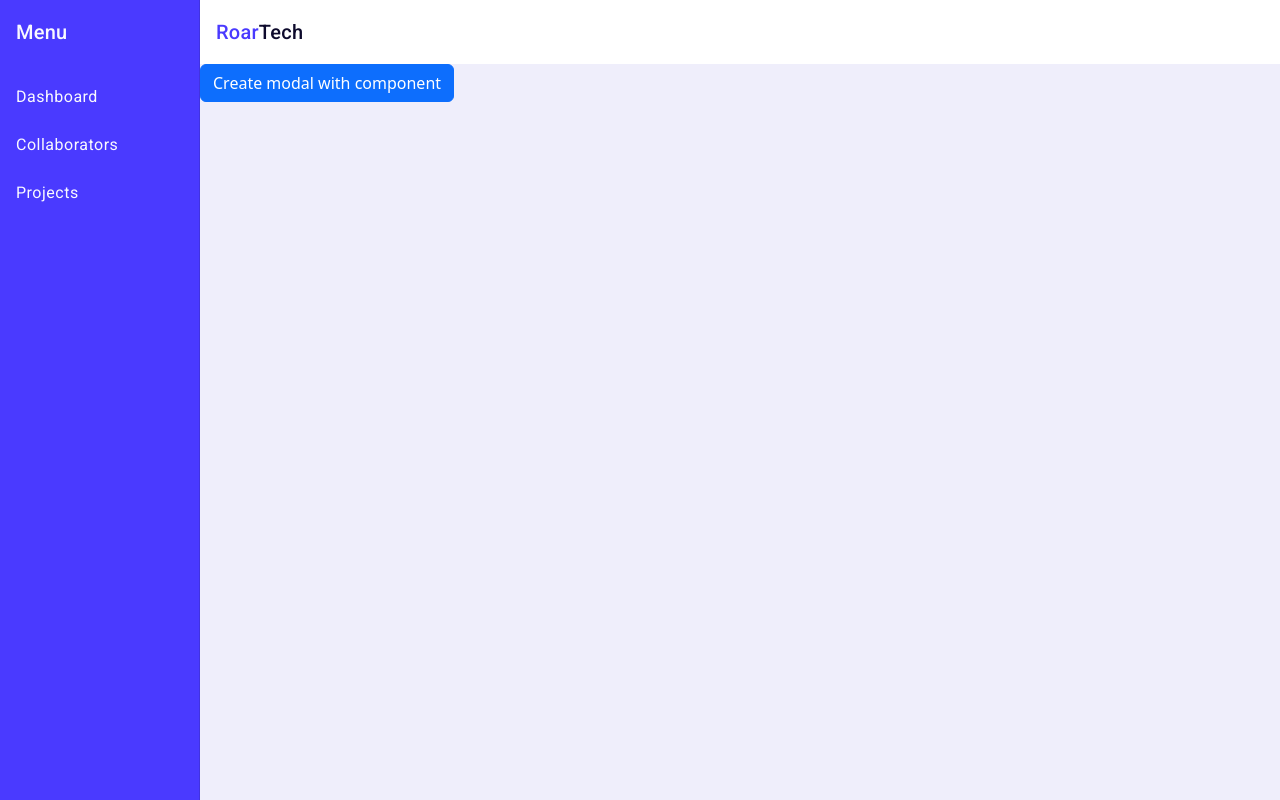
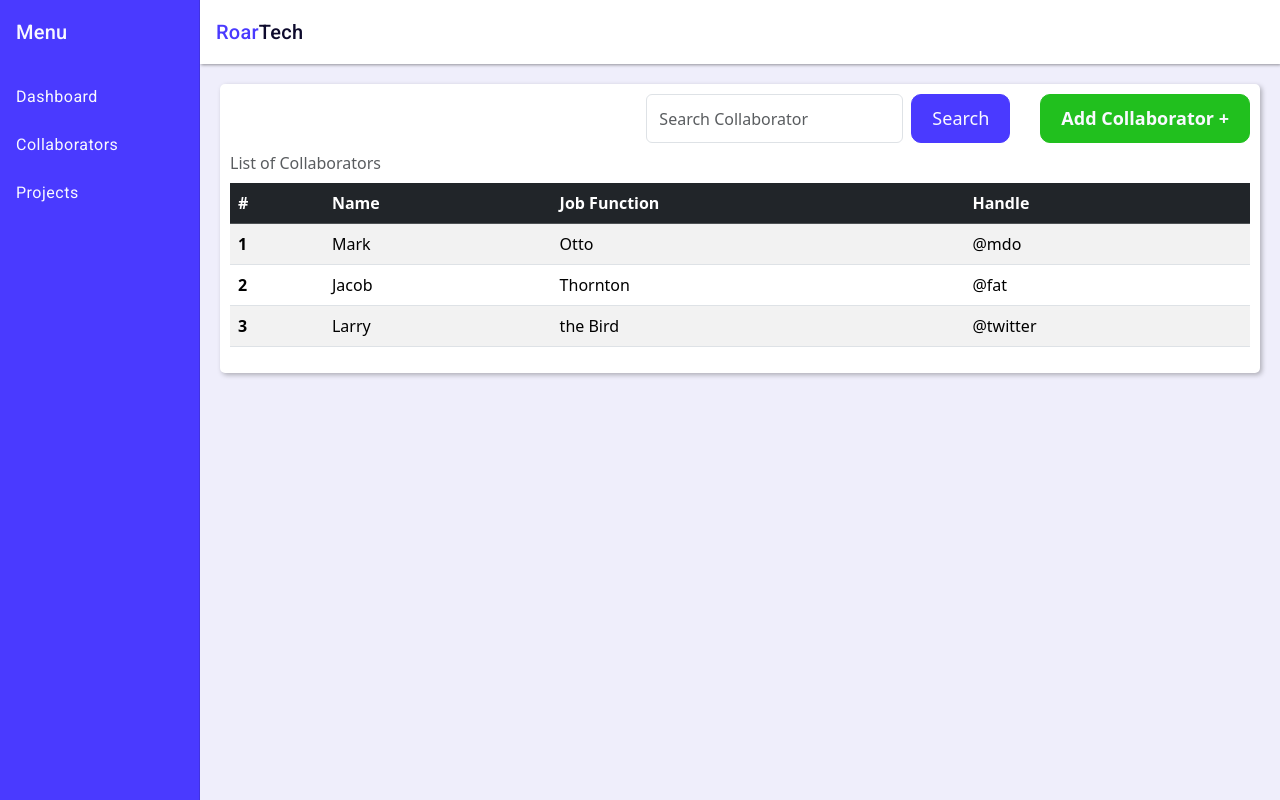
Before and after one commit to RodrigoFBarbosa/colaborators, an Angular app: page /project-allocation/collaborators in a window 1280 px wide. Built offline with nearby package versions, Linux system fonts and the light colour scheme.

Commit message:
interfaces created

```diff
--- a/src/app/app.module.ts
+++ b/src/app/app.module.ts
@@ -34,6 +34,7 @@ import { MatFormFieldModule } from '@angular/material/form-field';
 import {MatInputModule} from '@angular/material/input';
 import {MatSortModule} from '@angular/material/sort';
 import {MatTableModule} from '@angular/material/table';
+import { PaginationModule } from 'ngx-bootstrap/pagination';
 
 
 
@@ -75,6 +76,7 @@ import {MatTableModule} from '@angular/material/table';
     MatInputModule,
     MatSortModule,
     MatTableModule,
+    PaginationModule,
     ModalModule.forRoot(),
   ],
   providers: [],
--- /dev/null
+++ b/src/app/interfaces/collaborator.ts
@@ -0,0 +1,23 @@
+
+import { Address, AddressForm } from './address';
+import { FormControl, FormGroup } from '@angular/forms';
+
+export interface Collaborator {
+    id: number;
+    firstName: string;
+    lastName: string;
+    maritalStatus: string;
+    birthdate: string;
+    email: string;
+    address: Address;
+}
+
+export interface CollaboratorForm {
+    id: FormControl<number | null>;
+    firstName: FormControl<string>;
+    lastName: FormControl<string>;
+    maritalStatus: FormControl<string>;
+    birthdate: FormControl<string>;
+    email: FormControl<number>;
+    address: FormGroup<AddressForm>;
+}
--- a/src/app/pages/collaborators/col-registration/col-registration.component.ts
+++ b/src/app/pages/collaborators/col-registration/col-registration.component.ts
@@ -1,6 +1,7 @@
 import { Component, OnInit } from '@angular/core';
 import { BsModalRef, BsModalService, ModalOptions } from 'ngx-bootstrap/modal';
 import { FormBuilder, FormGroup, Validators, AbstractControl, ValidationErrors } from '@angular/forms';
+import { CollaboratorService } from 'src/app/shared/services/collaborator.service';
 
 
 @Component({
@@ -17,7 +18,7 @@ export class ColRegistrationComponent implements OnInit{
   closeBtnName?: string;
   list: string[] = [];
 
-  constructor(public bsModalRef: BsModalRef, private formBuilder: FormBuilder) {}
+  constructor(public bsModalRef: BsModalRef, private formBuilder: FormBuilder, private collaboratorService: CollaboratorService) {}
 
   ngOnInit(): void {
     this.registrationForm = this.formBuilder.group({
@@ -62,19 +63,13 @@ export class ColRegistrationComponent implements OnInit{
 
   onSubmit() {
     // Verifica se o formulário é válido
-    if (this.registrationForm.invalid) {
-      // Marca todos os campos como tocados para exibir mensagens de erro
-      Object.values(this.registrationForm.controls).forEach(control => {
-        control.markAsTouched();
-      });
-      return;
+    if (this.registrationForm.valid) {
+      const firstName = this.registrationForm.value.firstName;
+      const lastName = this.registrationForm.value.lastName;
+      const fullName = `${firstName} ${lastName}`;
+      this.collaboratorService.addCollaborator(fullName);
+      this.bsModalRef.hide(); // Esconda o modal após o registro
     }
-
-    // Aqui você pode adicionar a lógica para enviar o formulário
-    console.log(this.registrationForm.value);
-
-    // Fecha o modal após enviar o formulário
-    this.bsModalRef.hide();
   }
 }
 
--- a/src/app/pages/collaborators/collaborators.component.html
+++ b/src/app/pages/collaborators/collaborators.component.html
@@ -1,2 +1,57 @@
+<div class="table-container">
+  <div class="table-content">
+    <div class="list-header">
+      <form class="d-flex" role="search">
+        <input
+          class="form-control me-2"
+          type="search"
+          placeholder="Search Collaborator"
+          aria-label="Search"
+        />
+        <button class="search-btn" type="submit">Search</button>
+      </form>
 
-<button type="button" class="btn btn-primary" (click)="openModalWithComponent()">Create modal with component</button>
+      <button
+        type="button"
+        (click)="openModalWithComponent()"
+      >
+        <strong>Add Collaborator <span>+</span></strong>
+      </button>
+    </div>
+
+    <table class="table caption-top table-striped table-hover">
+      <caption>
+        List of Collaborators
+      </caption>
+      <thead class="table-dark">
+        <tr>
+          <th scope="col">#</th>
+          <th scope="col">Name</th>
+          <th scope="col">Job Function</th>
+          <th scope="col">Handle</th>
+        </tr>
+      </thead>
+      <tbody>
+        <tr>
+          <th scope="row">1</th>
+          <td>Mark</td>
+          <td>Otto</td>
+          <td>@mdo</td>
+        </tr>
+        <tr>
+          <th scope="row">2</th>
+          <td>Jacob</td>
+          <td>Thornton</td>
+          <td>@fat</td>
+        </tr>
+        <tr>
+          <th scope="row">3</th>
+          <td>Larry</td>
+          <td>the Bird</td>
+          <td>@twitter</td>
+        </tr>
+      </tbody>
+      <tfoot></tfoot>
+    </table>
+  </div>
+</div>
--- a/src/app/pages/collaborators/collaborators.component.scss
+++ b/src/app/pages/collaborators/collaborators.component.scss
@@ -1,8 +1,48 @@
-table {
-    width: 100%;
-  }
+.table-container {
+    padding: 20px;
+}
 
-  .mat-mdc-form-field {
-    font-size: 14px;
-    width: 100%;
-  }
+.table-content {
+    padding: 10px;
+    background-color: white;
+    border: 0px solid black;
+    border-radius: 5px;
+    box-shadow: 2px 2px 5px rgba(0, 0, 0, 0.274);
+}
+
+button {
+    background-color: #21c01e;
+    padding: 10px 20px;
+    color: #f9f9ff;
+    font-size: 18px;
+    border: 1px solid #21c01e;
+    border-radius: 10px;
+}
+
+button:hover {
+    background-color: #21c01e;
+    border: 1px solid #21c01e;
+    filter: brightness(85%);
+
+}
+
+.select-menu {
+    background-color: white;
+}
+
+.list-header {
+    display: flex;
+    justify-content: flex-end;
+    gap: 30px;
+}
+
+.search-btn {
+    background-color: var(--primary-color);
+    border: 1px solid var(--primary-color);
+}
+
+.search-btn:hover {
+    background-color: var(--primary-color);
+    border: 1px solid var(--primary-color);
+    filter: brightness(85%);
+}
--- /dev/null
+++ b/src/app/shared/services/collaborator.service.ts
@@ -0,0 +1,22 @@
+import { Injectable } from '@angular/core';
+import { BehaviorSubject } from 'rxjs';
+
+@Injectable({
+  providedIn: 'root'
+})
+export class CollaboratorService {
+  private collaborators: BehaviorSubject<string[]> = new BehaviorSubject<string[]>([]);
+
+  constructor() { }
+
+  getCollaborators(): BehaviorSubject<string[]> {
+    return this.collaborators;
+  }
+
+  addCollaborator(collaborator: string): void {
+    const currentCollaborators = this.collaborators.value;
+    currentCollaborators.push(collaborator);
+    this.collaborators.next(currentCollaborators);
+  }
+
+}
--- a/src/app/sidenav/sidenav.component.html
+++ b/src/app/sidenav/sidenav.component.html
@@ -22,7 +22,6 @@
       </button>
       Roar<span class="tech">Tech</span>
     </mat-toolbar>
-
     <router-outlet> </router-outlet>
 
   </mat-sidenav-content>
--- a/src/app/sidenav/sidenav.component.scss
+++ b/src/app/sidenav/sidenav.component.scss
@@ -1,11 +1,13 @@
 .sidenav-container {
   height: 100%;
   background-color: #EFEEFB;
+
 }
 
 .sidenav {
   width: 200px;
   background-color: var(--primary-color);
+
 
 }
 
@@ -28,6 +30,7 @@ a:hover {
 .header-toolbar {
   background-color: white;
   color: var(--primary-color);
+  box-shadow: 1px 1px 3px rgba(0, 0, 0, 0.397);
 }
 
 .tech {
```
Also changed, not shown: src/app/interfaces/address.ts (added, +21 -0 lines), src/styles.scss (line endings or trailing spaces), 1 other file (tests, documents, lock files or other folders).
